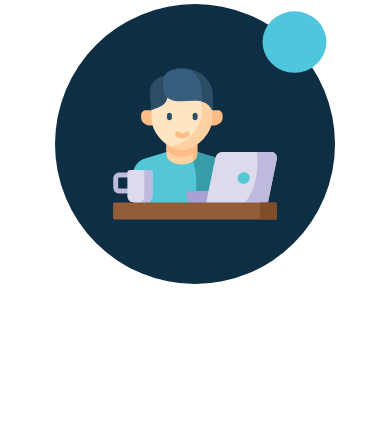
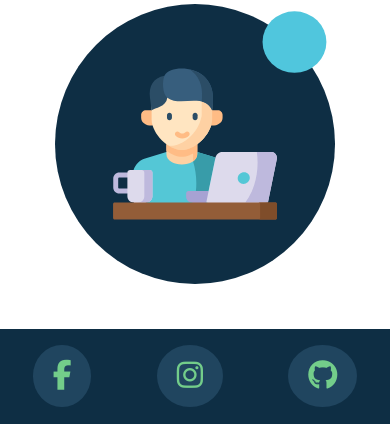
Before and after one commit to joaquin003/Portafolio, a PHP site: page / in a window 390 px wide. Shown: the part 2318-2742 px from the top of the page. Before the commit the page ends 2602 px from the top, so only its background shows below. Run offline with PHP 8.4, Linux system fonts and the light colour scheme; some libraries are stand-ins or nearby versions.

Commit message:
Agrego link de redes sociales en vista de celular

```diff
--- a/css/style.css
+++ b/css/style.css
@@ -260,6 +260,9 @@ b {
   color: #999;
   text-decoration: none;
 }
+.social_links{
+  display: none;
+}
 @media screen and (max-width: 1024px) {
   .main {
     height: 60vh;
@@ -349,7 +352,7 @@ b {
   .contacto .infoContacto p {
     width: unset;
   }
-  footer {
+  .container-footer-all {
     display: none;
   }
   .personalInfo {
@@ -361,6 +364,22 @@ b {
   }
   .personalInfo div:nth-child(2) {
     margin: 0 auto 60px auto;
+  }
+  .social_links{
+    display: block;
+    padding: 25px 0;
+  }
+  .social_links ul{
+    list-style-type: none;
+    display: flex;
+    justify-content: space-around;
+  }
+  .social_links a{
+    color: #73cd8a;
+    padding: 10px 20px;
+    border-radius: 50%;
+    background-color: #20455f;
+    font-size: 30px;
   }
 }
 @media screen and (max-width: 350px) {
--- a/index.html
+++ b/index.html
@@ -1,5 +1,6 @@
 <!DOCTYPE html>
 <html lang="es">
+
 <head>
     <meta charset="UTF-8">
     <meta name="viewport" content="width=device-width, initial-scale=1.0">
@@ -13,16 +14,19 @@
     <meta name="msapplication-TileColor" content="#00aba9">
     <meta name="theme-color" content="#51c6de">
     <meta name="author" content="Joaquin Uliambre Frutos">
-    <meta name="description" content="Joaquin Uliambre es un programador web dispuesto a ayudarte a darle la presencia digital a tu negocio">
-    <meta name="keywords" content="pagina web paraguay,pagina web,joaquin uliambre,joaquin,pagina web negocio,uliambre,Joaquin Uliambre,Joaquin">
+    <meta name="description"
+        content="Joaquin Uliambre es un programador web dispuesto a ayudarte a darle la presencia digital a tu negocio">
+    <meta name="keywords"
+        content="pagina web paraguay,pagina web,joaquin uliambre,joaquin,pagina web negocio,uliambre,Joaquin Uliambre,Joaquin">
     <meta property="og:url" content="https://github.com/joaquin003/Portafolio">
-    <meta property="og:image" content="img/logoJU.png" >
-    <meta property="og:image:type" content="image/png" >
+    <meta property="og:image" content="img/logoJU.png">
+    <meta property="og:image:type" content="image/png">
     <meta property="og:title" content="Joaquin Uliambre Frutos">
     <meta property="og:site_name" content="Joaquin Uliambre Frutos">
     <!--css-->
     <link rel="stylesheet" href="css/style.css">
 </head>
+
 <body>
     <header>
         <a class="logo" href="index.html"><img src="img/logoJU.svg" alt="logo"></a>
@@ -39,7 +43,8 @@
             <div class="info">
                 <h1>Joaquin Uliambre Frutos</h1>
                 <p>Programador dispuesto a ayudarte a crear la presencia digital que tu negocio necesita</p>
-                <a href="mailto:joaquinuliambre@gmail.com?subject=Consulta%20sobre%20proyecto">Me interesa <i class="fas fa-paper-plane"></i></a>
+                <a href="mailto:joaquinuliambre@gmail.com?subject=Consulta%20sobre%20proyecto">Me interesa <i
+                        class="fas fa-paper-plane"></i></a>
             </div>
             <img class="imgTelefono" src="img/telefono.svg">
             <div class="personalInfo" id="proyectos">
@@ -82,8 +87,10 @@
         <div class="contacto">
             <div class="infoContacto">
                 <h2>Empieza con un correo</h2>
-                <p>Mandanos un correo para empezar a crear tu pagina web, tienda online o aplicación móvil como a ti más te guste</p>
-                <a href="mailto:joaquinuliambre@gmail.com?subject=Consulta%20sobre%20proyecto">Enviar correo <i class="fas fa-paper-plane"></i></a>
+                <p>Mandanos un correo para empezar a crear tu pagina web, tienda online o aplicación móvil como a ti más
+                    te guste</p>
+                <a href="mailto:joaquinuliambre@gmail.com?subject=Consulta%20sobre%20proyecto">Enviar correo <i
+                        class="fas fa-paper-plane"></i></a>
             </div>
             <img class="imgPersona" src="img/persona.svg">
         </div>
@@ -101,7 +108,7 @@
                         <a href="https://www.facebook.com/profile.php?id=100010631174069">Facebook</a>
                     </div>
                     <div class="row">
-                     <a href="https://www.instagram.com/joaquin_003/">Instagram</a>
+                        <a href="https://www.instagram.com/joaquin_003/">Instagram</a>
                     </div>
                     <div class="row">
                         <a href="https://github.com/joaquin003">Github</a>
@@ -118,12 +125,21 @@
                 </div>
             </div>
         </div>
+        <div class="social_links">
+            <ul>
+                <li><a href="https://www.facebook.com/profile.php?id=100010631174069"><i
+                            class="fab fa-facebook-f"></i></a></li>
+                <li><a href="https://www.instagram.com/joaquin_003/"><i class="fab fa-instagram"></i></a></li>
+                <li><a href="https://github.com/joaquin003"><i class="fab fa-github"></i></a></li>
+            </ul>
+        </div>
     </footer>
     <script>
-        if('serviceWorker' in navigator){
+        if ('serviceWorker' in navigator) {
             const response = navigator.serviceWorker.register('sw.js');
         }
     </script>
     <script src="https://kit.fontawesome.com/55c5a64615.js" crossorigin="anonymous"></script>
 </body>
+
 </html>
```
